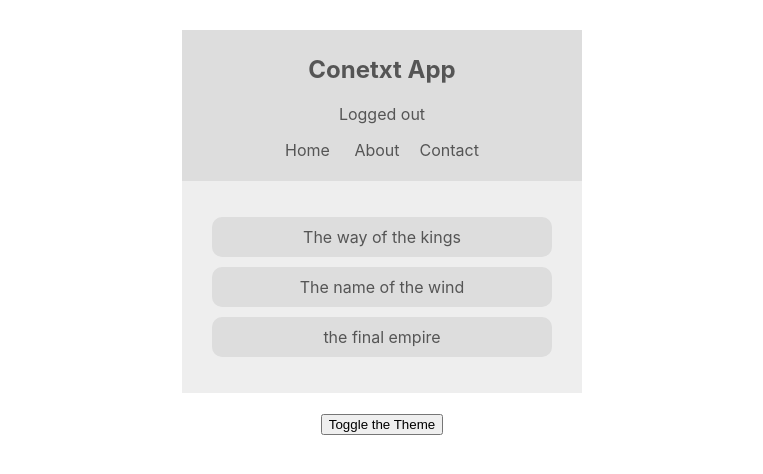
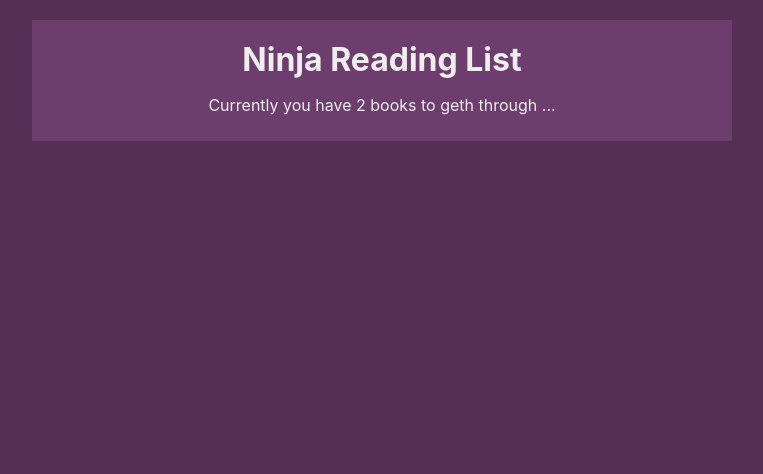
Before and after one commit to yagoubigithub/reading-list, a React (Create React App) app: page / in a window 1280 px wide. Shown: the top 474 px of the page, without its empty margins (258-1021 px from the left). Built offline with nearby package versions, Linux system fonts and the light colour scheme.

Commit message:
recode the project, Reading List App part1

```diff
--- a/package.json
+++ b/package.json
@@ -5,7 +5,8 @@
   "dependencies": {
     "react": "^16.8.6",
     "react-dom": "^16.8.6",
-    "react-scripts": "3.0.1"
+    "react-scripts": "3.0.1",
+    "uuid": "^3.3.2"
   },
   "scripts": {
     "start": "react-scripts start",
--- a/src/App.js
+++ b/src/App.js
@@ -1,21 +1,17 @@
 import React from "react";
+import { BookContextProvider } from "./contexts/BookContext";
 import Navbar from "./components/Navbar";
-import BookList from "./components/BookList";
-import ThemeContextProvider from "./contexts/ThemeContext";
-import ThemeToggle from "./components/ThemeToggle";
-import AuthContextProvider from "./contexts/authContext";
+
 
 function App() {
   return (
     <div className="App">
-      <ThemeContextProvider>
-        <AuthContextProvider>
-          <Navbar />
-          <BookList />
-          <ThemeToggle />
-        </AuthContextProvider>
-      </ThemeContextProvider>
+<BookContextProvider>
+    <Navbar />
+
+    </BookContextProvider>
     </div>
+
   );
 }
 
--- a/src/components/BookList.js
+++ /dev/null
@@ -1,22 +0,0 @@
-import React, { Component,useContext } from 'react';
-import { ThemeContext } from '../contexts/ThemeContext';
-
-
-
- function BookList() {
-
-    const {dark,light,isLightTheme}  = useContext(ThemeContext);
-    const theme = isLightTheme ? light : dark;
-    return (
-        <div className="book-list" style={{background : theme.bg,color:theme.syntax}}>
-                  <ul>
-                    <li style={{background : theme.ui}}>The way of the kings </li>
-                    <li style={{background : theme.ui}}>The name of the wind</li>
-                    <li style={{background : theme.ui}}>the final empire</li>
-                </ul>
-            </div>
-    )
-}
-
-
-export default BookList;
--- a/src/components/Navbar.js
+++ b/src/components/Navbar.js
@@ -1,23 +1,16 @@
-import React, { Component,useContext } from "react";
-import { ThemeContext } from "../contexts/ThemeContext";
-import { AuthContext } from "../contexts/authContext";
+import React, { useContext } from 'react';
+import { BookContext } from '../contexts/BookContext';
 
 
 const Navbar = () => {
-  const { dark, light, isLightTheme } = useContext(ThemeContext);
-  const { isAuthenticated, toggleAuth } = useContext(AuthContext);
-  const theme = isLightTheme ? light : dark;
-  return (  <nav style={{ background: theme.ui, color: theme.syntax }}>
-    <h1>Conetxt App</h1>
-    <div onClick={toggleAuth}>
-        {isAuthenticated ? "Logged in" : "Logged out"}
-    </div>
-    <ul>
-      <li>Home </li>
-      <li>About</li>
-      <li>Contact</li>
-    </ul>
-  </nav> );
+   const {books} =  useContext(BookContext);
+    return (
+        <div className="navbar">
+        <h1>Ninja Reading List</h1>
+        <p>Currently you have {books.length} books to geth through ...</p>
+
+        </div>
+     );
 }
 
 export default Navbar;
--- a/src/components/ThemeToggle.js
+++ /dev/null
@@ -1,15 +0,0 @@
-import React, { Component } from 'react';
-import { ThemeContext } from '../contexts/ThemeContext';
-
-class ThemeToggle extends Component {
-    static contextType = ThemeContext;
-    render() {
-        return (
-            <React.Fragment>
-                <button onClick={()=>this.context.toggleTheme()}>Toggle the Theme</button>
-            </React.Fragment>
-          );
-    }
-}
-
-export default ThemeToggle;
--- /dev/null
+++ b/src/contexts/BookContext.js
@@ -0,0 +1,26 @@
+import React, { createContext ,useState} from 'react'
+import uuid from 'uuid';
+export const BookContext = createContext();
+
+
+
+export const BookContextProvider = (props) =>{
+    const [books, setBooks] = useState([
+        {title  : "The way of the hell", author : "satan", id: 1},
+        {title  : "The final empire", author : "brandon sanderson", id: 2},
+    ]);
+
+    const addBooks = (title,author)=>{
+        setBooks([...books,{title,author,id : uuid() }]);
+    }
+
+   const  removeBooks = (id)=>{
+       setBooks (books.filter(book=>book.id !== id));
+    }
+
+    return(
+        <BookContext.Provider value={{books,addBooks,removeBooks}}>
+            {props.children}
+        </BookContext.Provider>
+    )
+}
--- a/src/contexts/ThemeContext.js
+++ /dev/null
@@ -1,27 +0,0 @@
-import React, { createContext, Component } from "react";
-
-export const ThemeContext = createContext();
-
-class ThemeContextProvider extends Component {
-  state = {
-    isLightTheme: true,
-    light: { syntax: "#555", ui: "#ddd", bg: "#eee" },
-    dark: { syntax: "#ddd", ui: "#333", bg: "#555" }
-  };
-  toggleTheme = () => {
-    this.setState({
-      isLightTheme: !this.state.isLightTheme
-    });
-  };
-  render() {
-    return (
-      <ThemeContext.Provider
-        value={{ ...this.state, toggleTheme: this.toggleTheme }}
-      >
-        {this.props.children}
-      </ThemeContext.Provider>
-    );
-  }
-}
-
-export default ThemeContextProvider;
--- a/src/contexts/authContext.js
+++ /dev/null
@@ -1,26 +0,0 @@
-import React, { Component,createContext } from 'react';
-
-import ThemeToggle from '../components/ThemeToggle';
-
-export const  AuthContext  = createContext();
-class AuthContextProvider extends Component {
-    state = {
-        isAuthenticated : false
-     }
-
-    toggleAuth = () => {
-        this.setState({
-            isAuthenticated: !this.state.isAuthenticated
-        });
-      };
-    render() {
-        return (
-            <AuthContext.Provider value={{...this.state,toggleAuth:this.toggleAuth}}>
-            {this.props.children}
-
-            </AuthContext.Provider>
-         );
-    }
-}
-
-export default AuthContextProvider;
--- a/src/index.css
+++ b/src/index.css
@@ -5,35 +5,26 @@ body {
     sans-serif;
   -webkit-font-smoothing: antialiased;
   -moz-osx-font-smoothing: grayscale;
+  background : #553055;
 }
 
 .App{
-  max-width: 400px;
-  margin: 30px auto;
+  background: #4c2a4c;
+  max-width: 700px;
+  margin: 20px auto;
   text-align: center;
+  width : 90%;
+  color :#eee;
 
 }
-nav{
-  padding: 5px;
+.navbar{
+  padding: 10px 20px;
+  text-align: center;
+  background: #6d3d6d;
 
 }
-nav ul{
-  padding: 0;
+
+.navbar h1{
+ margin: 10px 0;
+
 }
-nav ul li{
-  display: inline;
-  margin: 0 10px;
-}
-.book-list{
-  padding: 20px;
-  margin-bottom: 20px;
-}
-.book-list ul{
-  padding: 0;
-  list-style: none;
-}
-.book-list  li{
-padding: 10px;
-margin: 10px;
-border-radius: 10px;
-}
```
Also changed, not shown: src/components/BookDetail.js (added), src/components/NewBookForm.js (added), 1 other file (tests, documents, lock files or other folders).
